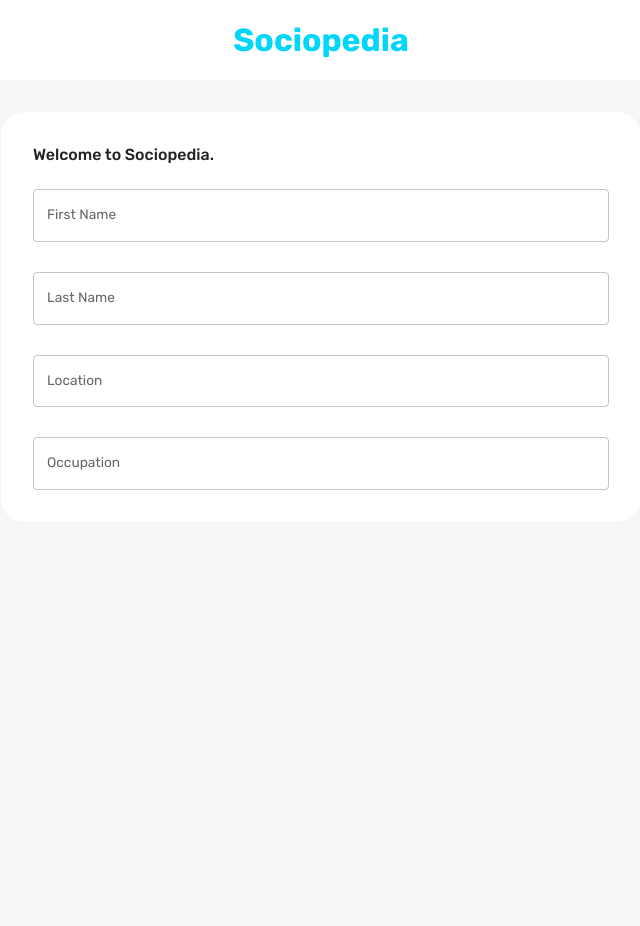
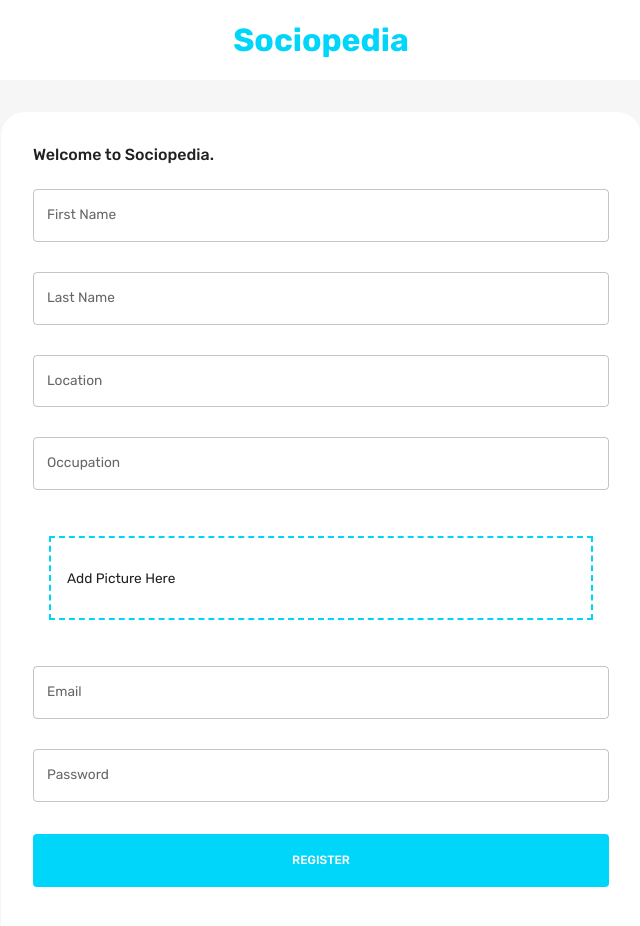
Before and after one commit to Conor-Dunne/FullStack-MERN-Social-Media-App, a React (Create React App) app in the folder client/: page / in a window 1280 px wide. Shown: the top 926 px of the page, without its empty margins (319-959 px from the left). Before the commit the page ends 800 px from the top, so only its background shows below. Built offline with nearby package versions, Linux system fonts and the light colour scheme.

Commit message:
Update form

```diff
--- a/client/src/scenes/loginPage/Form.jsx
+++ b/client/src/scenes/loginPage/Form.jsx
@@ -128,8 +128,79 @@ const Form = () => {
                   helperText={touched.occupation && errors.occupation}
                   sx={{ gridColumn: "span 4" }}
                 />
+                <Box
+                  gridColumn="span 4"
+                  border={`1p solid ${palette.neutral.medium}`}
+                  borderRadius="5px"
+                  p="1rem"
+                >
+                  <Dropzone
+                    acceptedFiles=".jpg,.jpeg,.png"
+                    multiple={false}
+                    onDrop={(acceptedFiles) =>
+                      setFieldValue("picture", acceptedFiles[0])
+                    }
+                  >
+                    {({ getRootProps, getInputProps }) => (
+                      <Box
+                        {...getRootProps()}
+                        border={`2px dashed ${palette.primary.main}`}
+                        p="1rem"
+                        sx={{ "&:hover": { cursor: "pointer" } }}
+                      >
+                        <input {...getInputProps()} />
+                        {!values.picture ? (
+                          <p>Add Picture Here</p>
+                        ) : (
+                          <FlexBetween>
+                            <Typography>{values.picture.name}</Typography>
+                            <EditOutlinedIcon />
+                          </FlexBetween>
+                        )}
+                      </Box>
+                    )}
+                  </Dropzone>{" "}
+                </Box>
               </>
             )}
+            <TextField
+              label="Email"
+              onBlur={handleBlur}
+              onChange={handleChange}
+              value={values.email}
+              name="email"
+              error={Boolean(touched.email) && Boolean(errors.email)}
+              helperText={touched.email && errors.email}
+              sx={{ gridColumn: "span 4" }}
+            />
+            <TextField
+              label="Password"
+              type="password"
+              onBlur={handleBlur}
+              onChange={handleChange}
+              value={values.password}
+              name="password"
+              error={Boolean(touched.password) && Boolean(errors.password)}
+              helperText={touched.password && errors.password}
+              sx={{ gridColumn: "span 4" }}
+            />
+          </Box>
+
+          {/* BUTTONS */}
+          <Box>
+          <Button
+              fullWidth
+              type="submit"
+              sx={{
+                m: "2rem 0",
+                p: "1rem",
+                backgroundColor: palette.primary.main,
+                color: palette.background.alt,
+                "&:hover": { color: palette.primary.main },
+              }}
+            >
+              {isLogin ? "LOGIN" : "REGISTER"}
+            </Button>
           </Box>
         </form>
       )}
```
